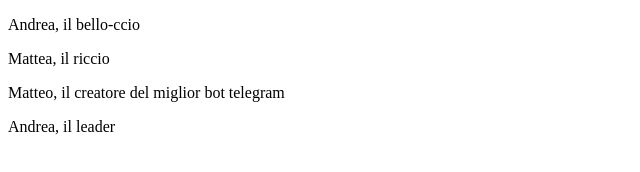
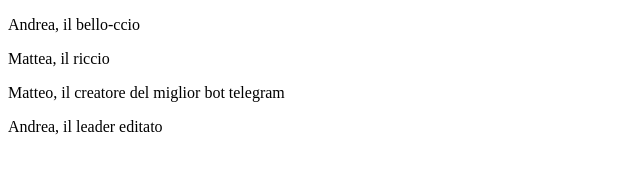
Before and after one commit to ItsAndreaCaglioti/HeyDragonessa, a plain HTML site: page index.html in a window 1280 px wide. Shown: the full height of the page, 0-640 px from the left. Drawn offline with Linux system fonts and the light colour scheme.

Commit message:
da_gitkraken

```diff
--- a/index.html
+++ b/index.html
@@ -12,6 +12,6 @@
     <p>Mattea, il riccio</p>
     <p>Matteo, il creatore del miglior bot telegram</p>
 
-    <p>Andrea, il leader</p>
+    <p>Andrea, il leader editato</p>
 </body>
 </html>
```
